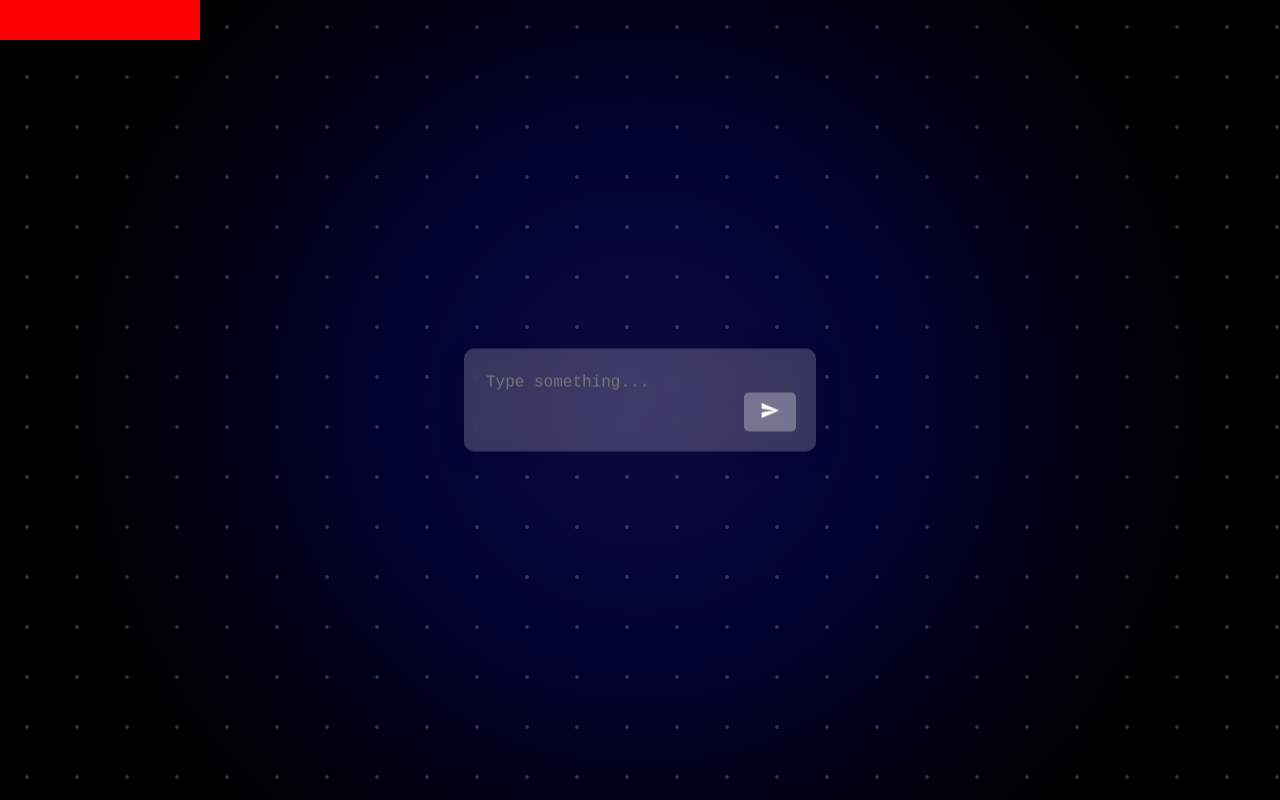
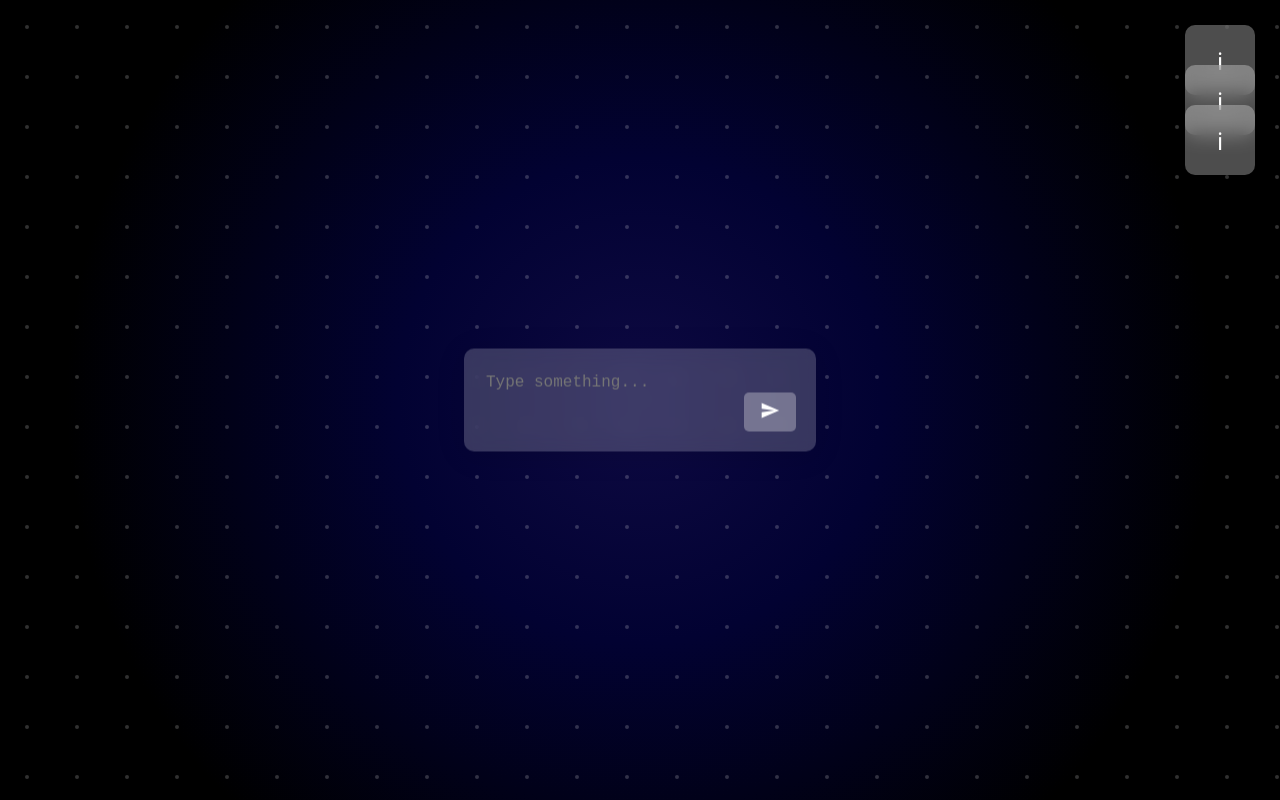
Before and after one commit to TRY-ER/Chemata, a React (Create React App) app in the folder frontend/: page / in a window 1280 px wide. Built offline with nearby package versions, Linux system fonts and the light colour scheme.

Commit message:
completed draggable popup setup

```diff
--- a/frontend/src/App.css
+++ b/frontend/src/App.css
@@ -101,9 +101,3 @@
 .info-button:hover {
   background: rgba(255, 255, 255, 0.5);
 }
-
-.test-draggable{
-  width: 200px;
-  height: 40px;
-  background-color: red;
-}
--- a/frontend/src/App.js
+++ b/frontend/src/App.js
@@ -2,6 +2,8 @@ import React, { useState, useEffect, useRef } from 'react';
 import Draggable from 'react-draggable';
 import './App.css';
 import ReactDOM from 'react-dom';
+import DraggableInfoButton from './components/DraggableContainer/DragContain';
+import DragVisualizer from './components/DraggableContainer/DraggableVisualizer/DragViz';
 
 function App() {
   const [dots, setDots] = useState([]);
@@ -111,10 +113,13 @@ function App() {
           </svg>
         </button>
       </div>
-      <Draggable>
+      {/* <Draggable>
         <div className='test-draggable'>
         </div>
-      </Draggable>
+      </Draggable> */}
+      <DraggableInfoButton Visible={<DragVisualizer style={{top: "25px", right: "25px"}}/>} Content={<h1>Some Content</h1>}/>
+      <DraggableInfoButton Visible={<DragVisualizer style={{top: "65px", right: "25px"}}/>} Content={<h1>Some Other Content</h1>}/>
+      <DraggableInfoButton Visible={<DragVisualizer style={{top: "105px", right: "25px"}}/>} Content={<h1>Something Else Content</h1>}/>
     </div>
   );
 }
--- /dev/null
+++ b/frontend/src/components/DraggableContainer/DragContain.jsx
@@ -0,0 +1,27 @@
+import React, { useState } from 'react';
+import Draggable from 'react-draggable';
+import DragPop from './DraggablePopup/DragPop';
+import "./DragContain.css";
+
+const DraggableContainer = ({ Visible, Content }) => {
+  const [popupOpen, setPopupOpen] = useState(false);
+
+  const handleTogglePopup = () => {
+    setPopupOpen((open) => !open);
+  };
+
+  return (
+    <>
+      <Draggable>
+        <div onClick={handleTogglePopup}>
+          {Visible}
+        </div>
+      </Draggable>
+      {popupOpen && (
+        <DragPop Content={Content} setPopupOpen={setPopupOpen} />
+      )}
+    </>
+  );
+};
+
+export default DraggableContainer;
--- /dev/null
+++ b/frontend/src/components/DraggableContainer/DraggablePopup/DragPop.css
@@ -0,0 +1,43 @@
+.popup {
+  position: fixed;
+  top: 0;
+  left: 0;
+  width: 100vw;
+  height: 100vh;
+  background: rgba(0, 0, 0, 0.6);
+  display: flex;
+  align-items: center;
+  justify-content: center;
+  z-index: 1000;
+}
+
+.popup-content {
+  background: rgba(255, 255, 255, 0.2);
+  backdrop-filter: blur(10px);
+  padding: 20px;
+  border-radius: 10px;
+  width: 80vw;
+  height: 80vh;
+  overflow-y: auto;
+  position: relative;
+  box-shadow: 0 4px 30px rgba(0, 0, 0, 0.3);
+}
+
+.close-button {
+  position: absolute;
+  top: 10px;
+  right: 10px;
+  background: rgba(255, 255, 255, 0.3);
+  border: none;
+  outline: none;
+  padding: 5px 10px;
+  border-radius: 5px;
+  cursor: pointer;
+  transition: background 0.3s;
+  color: #fff;
+  font-size: 14px;
+}
+
+.close-button:hover {
+  background: rgba(255, 255, 255, 0.5);
+}
--- /dev/null
+++ b/frontend/src/components/DraggableContainer/DraggablePopup/DragPop.jsx
@@ -0,0 +1,17 @@
+import React from "react";
+import "./DragPop.css";
+
+const DragPop = ({ Content, setPopupOpen }) => {
+    return (
+        <div className="popup" onClick={() => setPopupOpen(false)}>
+            <div className="popup-content" onClick={(e) => e.stopPropagation()}>
+                <div className="close-button" onClick={() => setPopupOpen(false)}>
+                    ✖
+                </div>
+                {Content}
+            </div>
+        </div>
+    )
+}
+
+export default DragPop;
--- /dev/null
+++ b/frontend/src/components/DraggableContainer/DraggableVisualizer/DragViz.css
@@ -0,0 +1,24 @@
+.info-button {
+  background: rgba(255, 255, 255, 0.3);
+  backdrop-filter: blur(10px);
+  border: none;
+  outline: none;
+  border-radius: 10px;
+  padding: 10px;
+  cursor: grab;
+  position: fixed;
+  display: flex;
+  align-items: center;
+  justify-content: center;
+  width: 50px;
+  height: 50px;
+  transition: background 0.3s;
+  z-index: 20;
+  color: #fff;
+  font-size: 24px;
+
+}
+
+.info-button:hover {
+  background: rgba(255, 255, 255, 0.5);
+}
--- /dev/null
+++ b/frontend/src/components/DraggableContainer/DraggableVisualizer/DragViz.jsx
@@ -0,0 +1,16 @@
+import React, { forwardRef } from "react";
+import "./DragViz.css";
+
+const DragVisualizer = forwardRef((props, ref) => {
+  return (
+    <div
+      ref={ref}
+      className="info-button"
+      style={props.style}
+    >
+      ℹ
+    </div>
+  );
+});
+
+export default DragVisualizer;
```
Also changed, not shown: frontend/src/components/DraggableContainer/DragContain.css (added).
